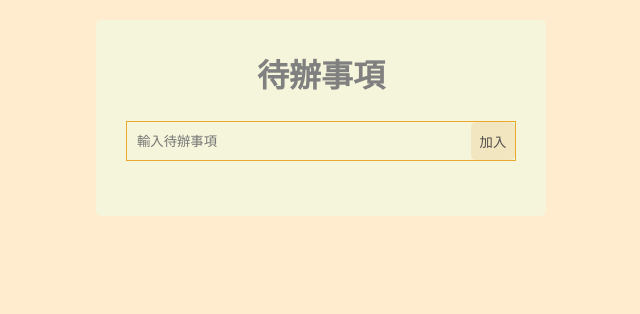
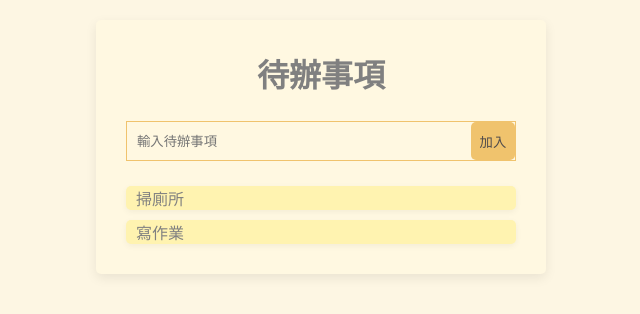
Before and after one commit to yoyo6140/react-work-ToDoList-01, a React (Vite) app: page / in a window 1280 px wide. Shown: the top 314 px of the page, without its empty margins (319-959 px from the left). Built offline with nearby package versions, Linux system fonts and the light colour scheme; the HTML template or start-up script is replaced by a standard one.

Commit message:
useState綁定數據 map遍歷value與key

```diff
--- a/src/App.css
+++ b/src/App.css
@@ -5,7 +5,7 @@
 }
 
 body {
-  background-color: blanchedalmond;
+  background-color: #fdf6e3;
   color: gray;
   display: flex;
   justify-content: center;
@@ -16,10 +16,11 @@ body {
 .wrapper {
   width: 450px;
   padding: 30px;
-  background-color:beige;
+  background-color:#fff8e1;
   border-radius: 5px;
   margin-top: 20px;
   text-align: center;
+  box-shadow: 0 4px 12px rgba(0, 0, 0, 0.08);
 }
 
 /* 輸入框 */
@@ -27,13 +28,13 @@ body {
   height: 40px;
   width: 100%;
   margin: 25px 0px;
-  border: 1px solid rgb(234, 168, 45);
+  border: 1px solid  #f0c36d;
   display: flex;
 }
 .create-form > input {
   outline: none;
   border: none;
-  background: none;
+  background: #fff8e1;
   color: black;
   width: 100%;
   height: 100%;
@@ -43,10 +44,25 @@ body {
 
 .create-form > button {
   border: none;
-  background-color:rgba(234, 196, 126, 0.3);
+  background-color: #f0c36d;
   color: rgb(80, 76, 76);
   width: 50px;
   height: 100%;
   border-radius: 5px;
   cursor: pointer;
 }
+.create-form > button:hover {
+  background-color: #e6b65c;
+}
+
+.todo {
+  background-color:  #fff3b0;
+  height: 40p;
+  padding: 0 10px;
+  margin-top: 10px;
+  border-radius: 5px;
+  display: flex;
+  justify-content: space-between;
+  align-items: center;
+  box-shadow: 0 2px 6px rgba(0,0,0,0.05);
+}
--- /dev/null
+++ b/src/components/Todo.jsx
@@ -0,0 +1,8 @@
+function Todo({todo}) {
+    return (
+        <div className="todo">
+            <p>{todo.content}</p>
+        </div>
+    )
+}
+export default Todo
--- a/src/components/TodoWrapper.jsx
+++ b/src/components/TodoWrapper.jsx
@@ -1,10 +1,20 @@
+import { useState } from "react";
 import CreateForm from "./CreateForm";
+import Todo from "./Todo";
 
 function TodoWrapper() {
+    const [todos, setTodos] =  useState([
+        {content:'掃廁所', id:Math.random()},
+        {content:'寫作業', id:Math.random()}
+    ]);
   return (
     <div className="wrapper">
       <h1>待辦事項</h1>
       <CreateForm></CreateForm>
+      {todos.map((todo)=>{
+        return <Todo todo={todo} key={todo.id}/>
+      })}
+
     </div>
   );
 }
```
